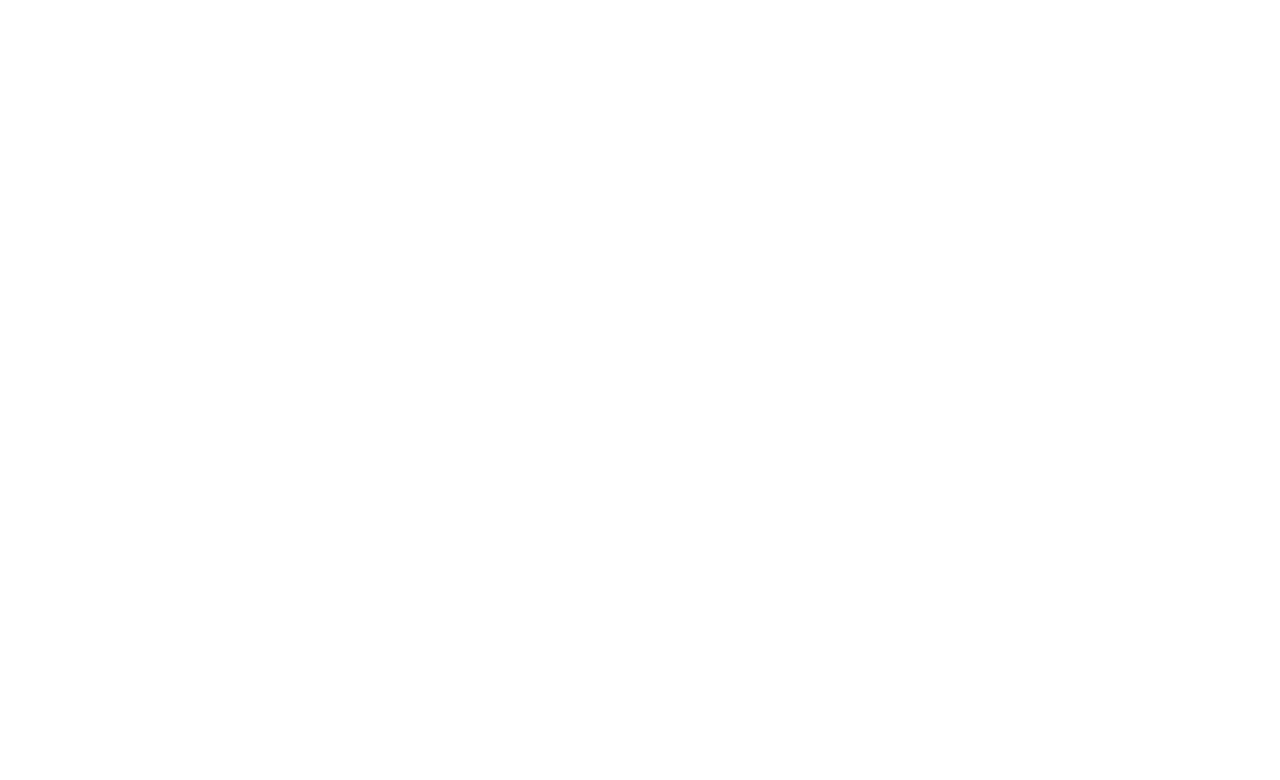
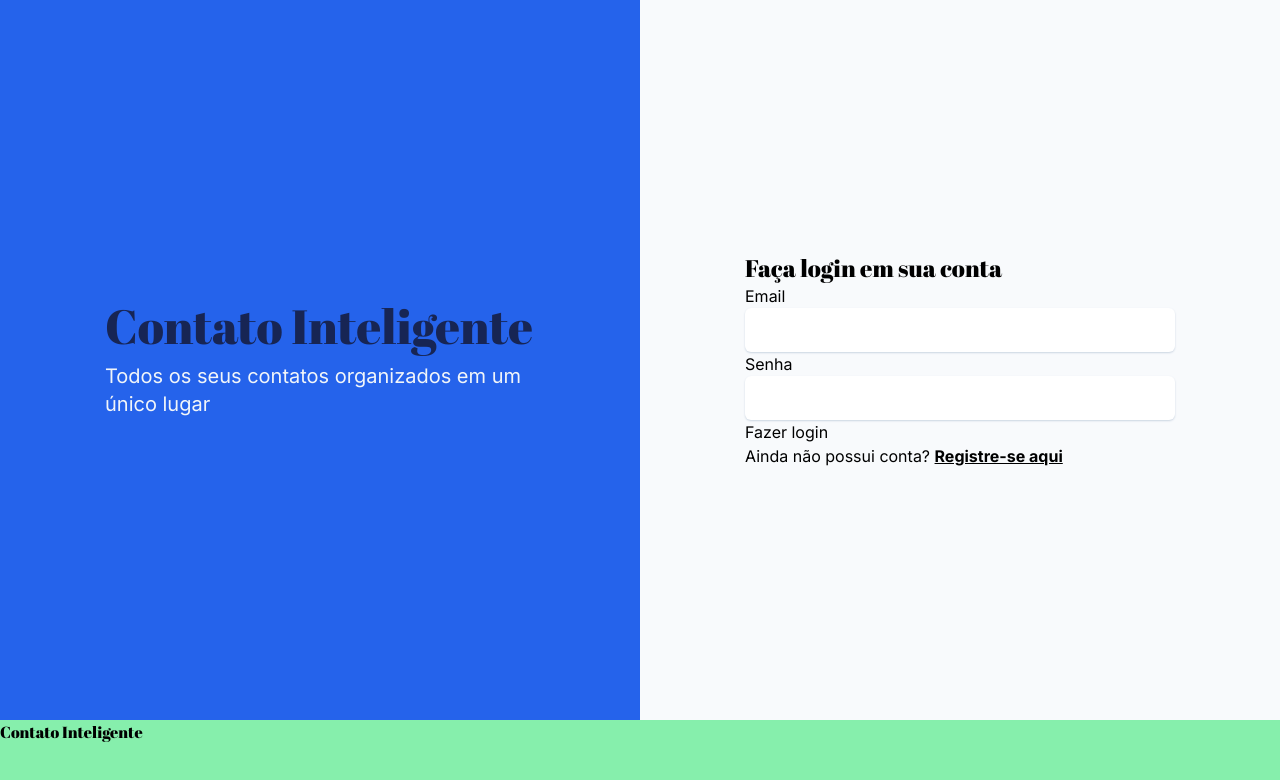
Before and after one commit to vinicioscst/contatointeligente-frontend, a Next.js app: page / in a window 1280 px wide. Shown: the top 780 px of the page. Built offline with nearby package versions, Linux system fonts and the light colour scheme.

Commit message:
feat: updated main page with basic components

```diff
--- a/src/app/page.tsx
+++ b/src/app/page.tsx
@@ -1,8 +1,15 @@
-import Image from 'next/image'
+import Footer from '@/components/Footer'
+import LeftColumn from '@/components/LeftColumn'
+import RightColumn from '@/components/RightColumn'
 
 export default function Home() {
   return (
     <>
+      <main className='flex flex-wrap'>
+        <LeftColumn />
+        <RightColumn />
+      </main>
+      <Footer />
     </>
   )
 }
```
